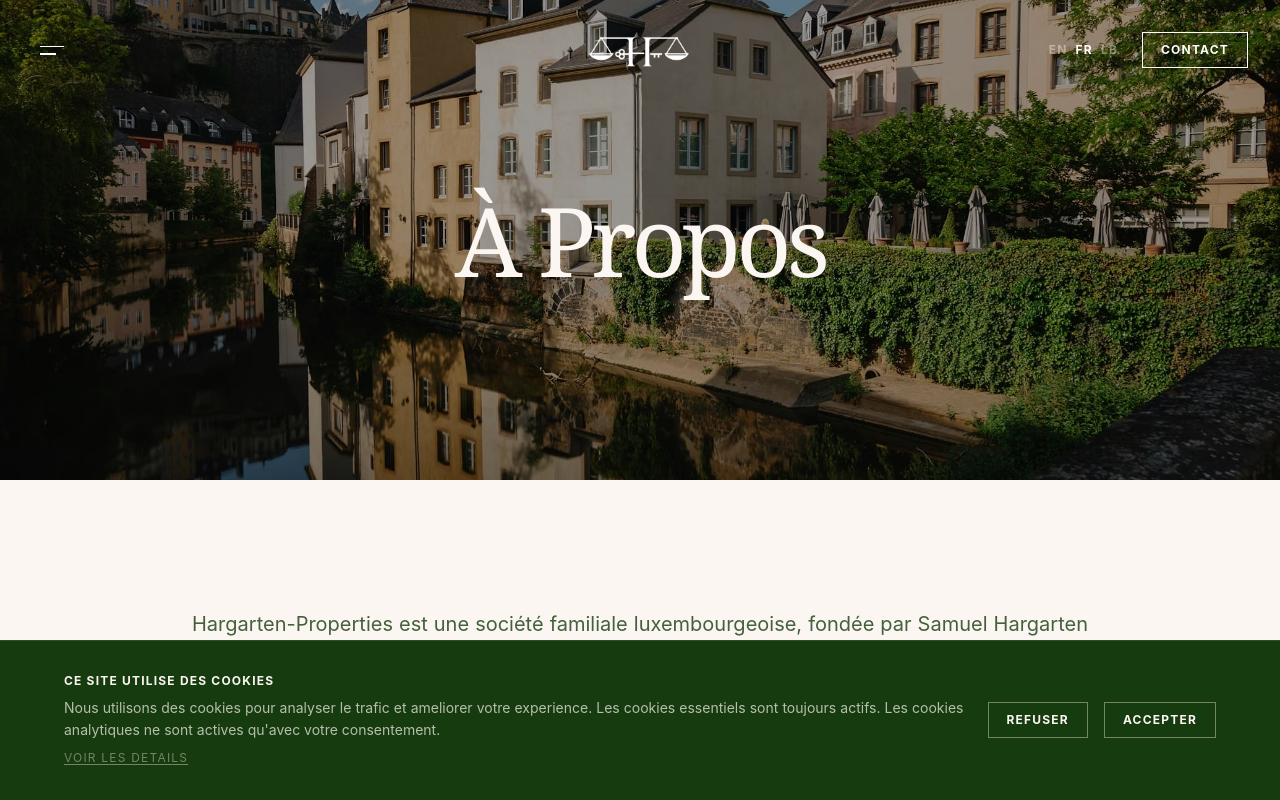
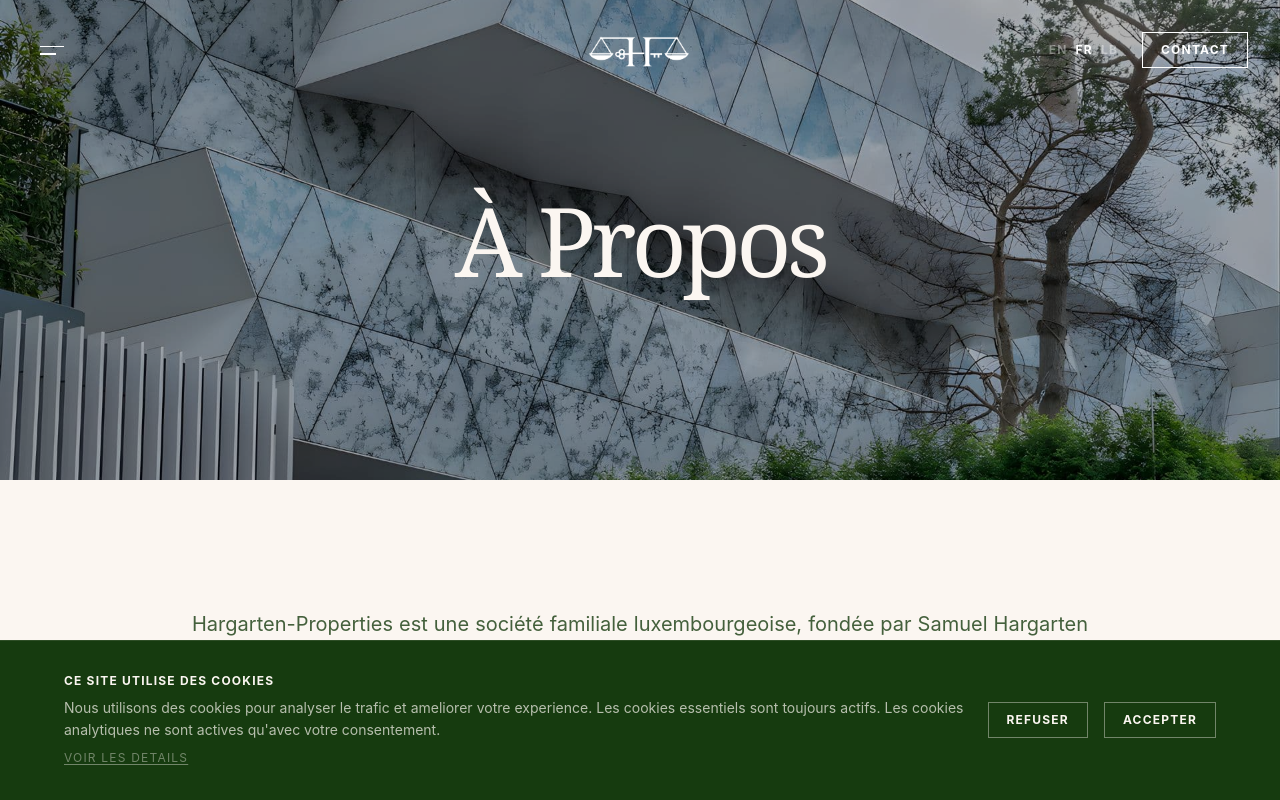
Before and after one commit to briggsdavis/hargarten, a React (Vite) app: page /about in a window 1280 px wide. Shown: the top 800 px of the page. Built offline with nearby package versions, Linux system fonts and the light colour scheme.

Commit message:
Update hero banners and trust value image
- Home page: modernhero1 as hero banner
- About and Services pages: modernaboutservice as hero banner
- About page trust value: minimalistmtrust image

https://claude.ai/code/session_01RQpSw9mPMSzUuApchfi7Ny

```diff
--- a/src/pages/About.tsx
+++ b/src/pages/About.tsx
@@ -13,7 +13,7 @@ export const About = () => {
       title: t("about_value1_title"),
       desc: t("about_value1_desc"),
       quote: t("about_value1_quote"),
-      image: "/newtrust.jpg",
+      image: "/minimalistmtrust.jpg",
     },
     {
       title: t("about_value2_title"),
@@ -91,7 +91,7 @@ export const About = () => {
             className="absolute inset-0 -top-[15%] h-[130%] w-full"
           >
             <img
-              src="/potential.jpg"
+              src="/modernaboutservice.jpg"
               alt="About Hargarten"
               className="h-full w-full object-cover"
             />
--- a/src/pages/Home.tsx
+++ b/src/pages/Home.tsx
@@ -6,7 +6,7 @@ import { useLocale, LocaleLink } from "../i18n/LocaleContext"
 
 const MotionLocaleLink = motion(LocaleLink)
 
-const HERO_IMAGES = ["/modernhero.jpg"]
+const HERO_IMAGES = ["/modernhero1.jpg"]
 
 export const Home = () => {
   const { portfolioLive } = useAdmin()
--- a/src/pages/Services.tsx
+++ b/src/pages/Services.tsx
@@ -36,7 +36,7 @@ export const Services = () => {
             className="absolute inset-0 -top-[15%] h-[130%] w-full"
           >
             <img
-              src="/hr.jpg"
+              src="/modernaboutservice.jpg"
               alt="Services"
               className="h-full w-full object-cover"
             />
```
